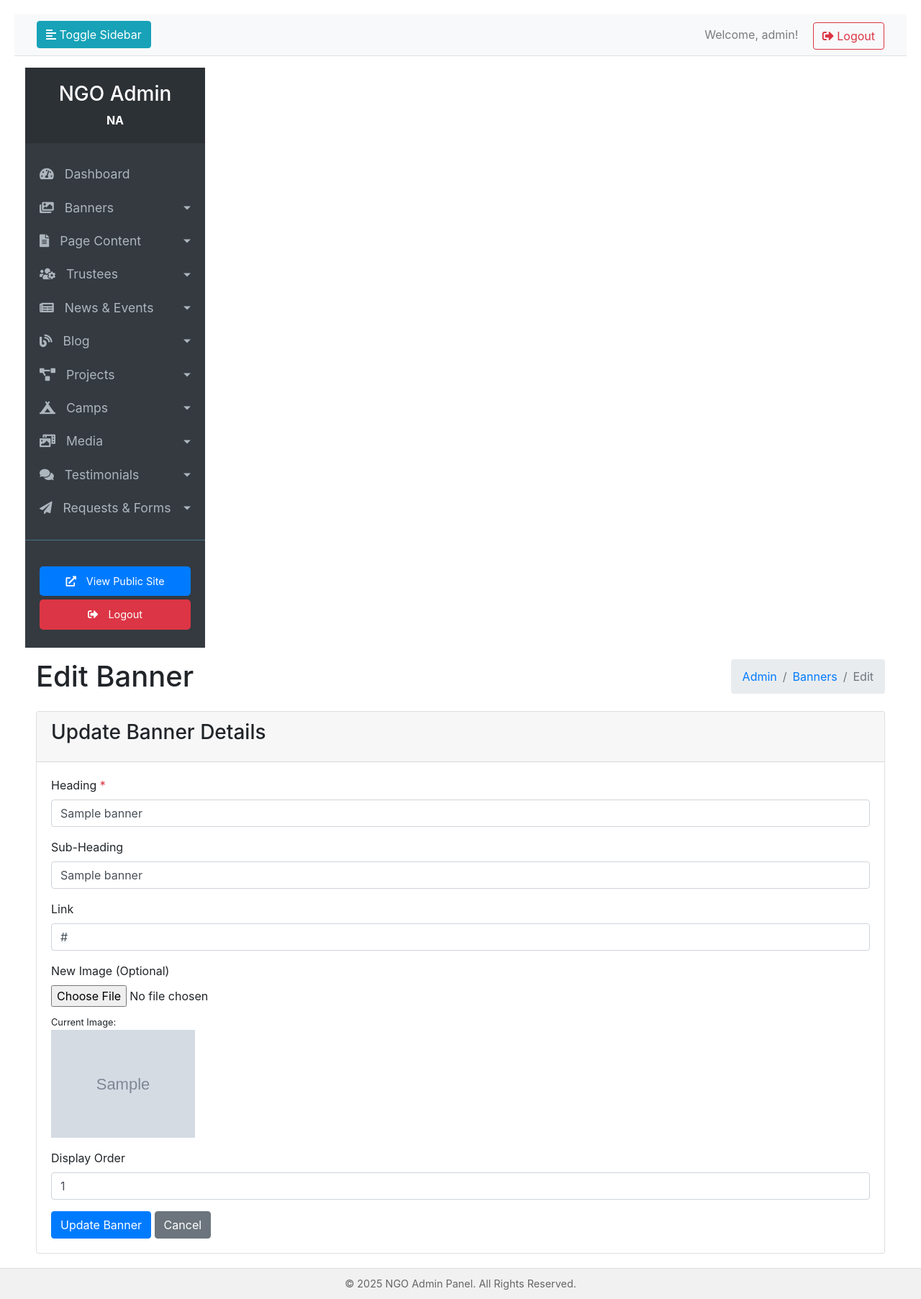
After one commit to priyeshdaspookulangara/Nwctk-, a PHP site: page /my_ngo_app/admin/edit_banner.php?id=1 in a window 1280 px wide. The commit adds this page. Shown: the whole page at 72% size. Run offline with PHP 8.4, Linux system fonts and the light colour scheme; a user stored in the database is signed in; tables that the repository leaves empty hold one stand-in row (values such as "Sample post"); grey boxes marked "Sample" are stand-in pictures; some libraries are stand-ins or nearby versions.

Commit message:
feat: Add banner management system
This commit introduces a new feature that allows administrators to manage banners on the homepage.

Key changes include:
- A new `banners` table is added to the database schema to store banner information.
- Admin pages (`add_banner.php`, `manage_banners.php`, `edit_banner.php`) have been created to allow for full CRUD (Create, Read, Update, Delete) functionality for banners, including image uploads.
- The admin sidebar has been updated with links to the new banner management pages.
- The homepage (`public/index.php`) has been updated to display a dynamic carousel of banners, replacing the previous static header.
- CSS has been added to `public/css/style.css` to style the new banner carousel.

```diff
--- /dev/null
+++ b/admin/edit_banner.php
@@ -0,0 +1,151 @@
+<?php
+require_once '../includes/auth_check.php';
+require_once '../includes/db.php';
+
+$page_title = "Edit Banner";
+$msg = "";
+$error_msg = "";
+$banner_id = filter_input(INPUT_GET, 'id', FILTER_VALIDATE_INT);
+$banner = null;
+
+if (!$banner_id) {
+    header("Location: manage_banners.php?error=Invalid Banner ID");
+    exit;
+}
+
+// Fetch existing banner data
+$sql_fetch = "SELECT id, heading, sub_heading, link, image_url, display_order FROM banners WHERE id = ?";
+$stmt_fetch = mysqli_prepare($conn, $sql_fetch);
+mysqli_stmt_bind_param($stmt_fetch, "i", $banner_id);
+mysqli_stmt_execute($stmt_fetch);
+$result_fetch = mysqli_stmt_get_result($stmt_fetch);
+if ($banner = mysqli_fetch_assoc($result_fetch)) {
+    // Banner found
+} else {
+    header("Location: manage_banners.php?error=Banner not found");
+    exit;
+}
+mysqli_stmt_close($stmt_fetch);
+
+
+if ($_SERVER["REQUEST_METHOD"] == "POST") {
+    $heading = sanitize_input($conn, $_POST['heading']);
+    $sub_heading = sanitize_input($conn, $_POST['sub_heading']);
+    $link = sanitize_input($conn, $_POST['link']);
+    $display_order = filter_input(INPUT_POST, 'display_order', FILTER_VALIDATE_INT, ["options" => ["default" => 0]]);
+    $current_image_url = $banner['image_url'];
+
+    // Image Upload Handling
+    if (isset($_FILES["image"]) && $_FILES["image"]["error"] == 0) {
+        $upload_dir_server = "../public/uploads/banners/";
+        $allowed_types = ['jpg', 'jpeg', 'png', 'gif'];
+        $file_name = basename($_FILES["image"]["name"]);
+        $file_type = strtolower(pathinfo($file_name, PATHINFO_EXTENSION));
+        $target_file_server = $upload_dir_server . uniqid() . '_' . $file_name;
+
+        if (in_array($file_type, $allowed_types)) {
+            if ($_FILES["image"]["size"] < 5000000) {
+                if (move_uploaded_file($_FILES["image"]["tmp_name"], $target_file_server)) {
+                    // Delete old image
+                    $old_image_path = "../public/" . $current_image_url;
+                    if (file_exists($old_image_path)) {
+                        unlink($old_image_path);
+                    }
+                    $current_image_url = str_replace('../public/', '', $target_file_server);
+                } else {
+                    $error_msg .= "Sorry, there was an error uploading your new file. ";
+                }
+            } else {
+                $error_msg .= "Sorry, your new file is too large. Max 5MB. ";
+            }
+        } else {
+            $error_msg .= "Sorry, only JPG, JPEG, PNG & GIF files are allowed. ";
+        }
+    }
+
+    if (empty($heading)) {
+        $error_msg .= "Heading is required. ";
+    }
+
+    if (empty($error_msg)) {
+        $sql_update = "UPDATE banners SET heading = ?, sub_heading = ?, link = ?, image_url = ?, display_order = ? WHERE id = ?";
+        $stmt_update = mysqli_prepare($conn, $sql_update);
+        mysqli_stmt_bind_param($stmt_update, "ssssii", $heading, $sub_heading, $link, $current_image_url, $display_order, $banner_id);
+
+        if (mysqli_stmt_execute($stmt_update)) {
+            $msg = "Banner details updated successfully!";
+            // Re-fetch data
+            $stmt_refetch = mysqli_prepare($conn, $sql_fetch);
+            mysqli_stmt_bind_param($stmt_refetch, "i", $banner_id);
+            mysqli_stmt_execute($stmt_refetch);
+            $result_refetch = mysqli_stmt_get_result($stmt_refetch);
+            $banner = mysqli_fetch_assoc($result_refetch);
+            mysqli_stmt_close($stmt_refetch);
+        } else {
+            $error_msg = "Error updating banner: " . mysqli_error($conn);
+        }
+        mysqli_stmt_close($stmt_update);
+    }
+}
+
+?>
+<?php include 'includes/header.php'; ?>
+<?php include 'includes/sidebar.php'; ?>
+
+<div class="content-header">
+    <div class="container-fluid">
+        <div class="row mb-2">
+            <div class="col-sm-6"><h1 class="m-0"><?php echo $page_title; ?></h1></div>
+            <div class="col-sm-6">
+                <ol class="breadcrumb float-sm-right">
+                    <li class="breadcrumb-item"><a href="dashboard.php">Admin</a></li>
+                    <li class="breadcrumb-item"><a href="manage_banners.php">Banners</a></li>
+                    <li class="breadcrumb-item active">Edit</li>
+                </ol>
+            </div>
+        </div>
+    </div>
+</div>
+
+<section class="content">
+    <div class="container-fluid">
+        <div class="card">
+            <div class="card-header"><h3 class="card-title">Update Banner Details</h3></div>
+            <div class="card-body">
+                <?php if ($msg) echo "<div class='alert alert-success'>$msg</div>"; ?>
+                <?php if ($error_msg) echo "<div class='alert alert-danger'>$error_msg</div>"; ?>
+
+                <form action="?id=<?php echo $banner_id; ?>" method="post" enctype="multipart/form-data">
+                    <div class="form-group">
+                        <label for="heading">Heading <span class="text-danger">*</span></label>
+                        <input type="text" class="form-control" id="heading" name="heading" value="<?php echo htmlspecialchars($banner['heading']); ?>" required>
+                    </div>
+                    <div class="form-group">
+                        <label for="sub_heading">Sub-Heading</label>
+                        <input type="text" class="form-control" id="sub_heading" name="sub_heading" value="<?php echo htmlspecialchars($banner['sub_heading']); ?>">
+                    </div>
+                    <div class="form-group">
+                        <label for="link">Link</label>
+                        <input type="text" class="form-control" id="link" name="link" value="<?php echo htmlspecialchars($banner['link']); ?>">
+                    </div>
+                    <div class="form-group">
+                        <label for="image">New Image (Optional)</label>
+                        <input type="file" class="form-control-file" id="image" name="image" accept="image/jpeg,image/png,image/gif">
+                        <p class="mt-2"><small>Current Image:</small><br><img src="../public/<?php echo htmlspecialchars($banner['image_url']); ?>" alt="" style="max-width: 200px;"></p>
+                    </div>
+                    <div class="form-group">
+                        <label for="display_order">Display Order</label>
+                        <input type="number" class="form-control" id="display_order" name="display_order" value="<?php echo htmlspecialchars($banner['display_order']); ?>">
+                    </div>
+                    <button type="submit" class="btn btn-primary">Update Banner</button>
+                    <a href="manage_banners.php" class="btn btn-secondary">Cancel</a>
+                </form>
+            </div>
+        </div>
+    </div>
+</section>
+
+<?php
+mysqli_close($conn);
+include 'includes/footer.php';
+?>
--- a/admin/includes/sidebar.php
+++ b/admin/includes/sidebar.php
@@ -11,6 +11,16 @@
                 <i class="fas fa-tachometer-alt"></i>
                 Dashboard
             </a>
+        </li>
+        <li>
+            <a href="#bannerManagementSubmenu" data-toggle="collapse" aria-expanded="false" class="dropdown-toggle">
+                <i class="fas fa-images"></i>
+                Banners
+            </a>
+            <ul class="collapse list-unstyled" id="bannerManagementSubmenu">
+                <li><a href="manage_banners.php">Manage Banners</a></li>
+                <li><a href="add_banner.php">Add Banner</a></li>
+            </ul>
         </li>
         <li>
             <a href="#contentManagementSubmenu" data-toggle="collapse" aria-expanded="false" class="dropdown-toggle">
```
Also changed, not shown: admin/add_banner.php (added, +130 -0 lines), admin/manage_banners.php (added, +121 -0 lines), public/css/style.css (+56 -0 lines), public/index.php (+45 -3 lines), schema.sql (+10 -0 lines).
